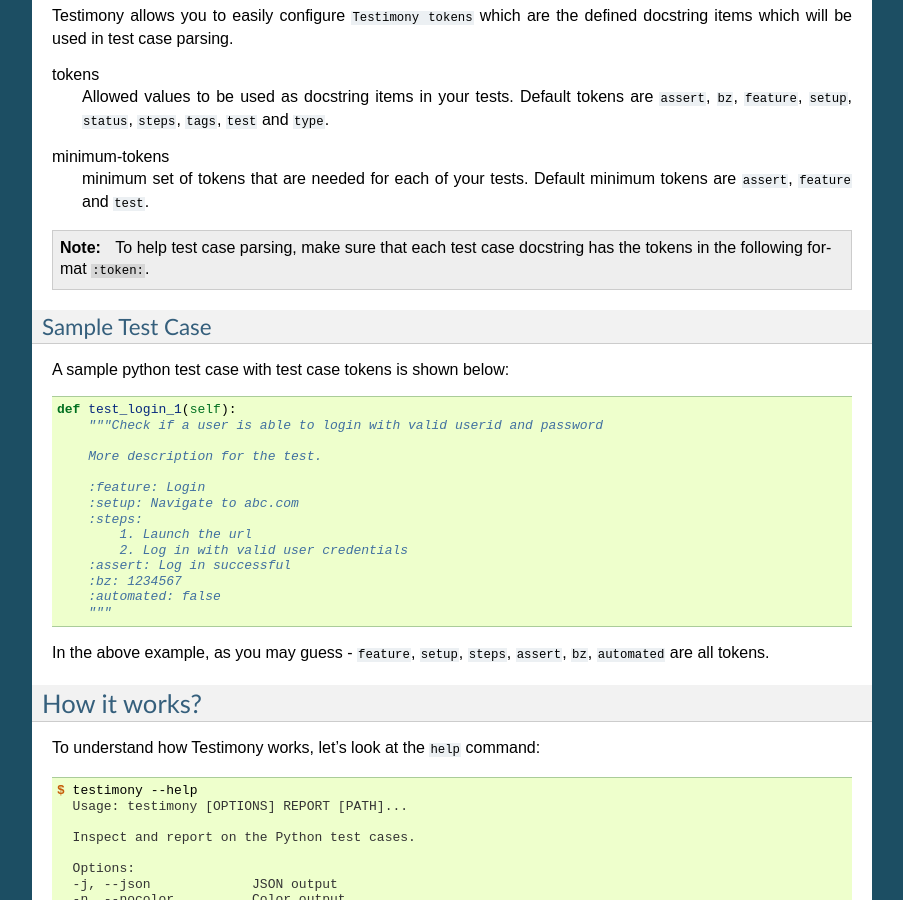
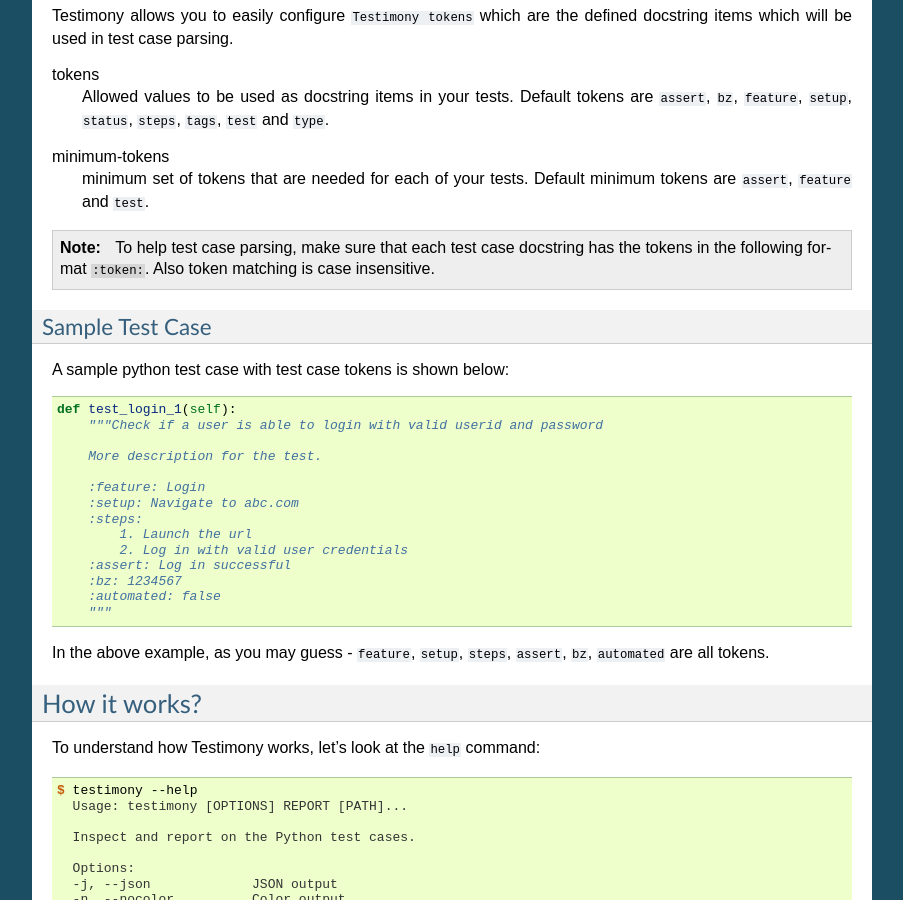
Before and after one commit to SatelliteQE/testimony, a Sphinx documentation site: the page built from docs/index.rst, in a window 1280 px wide and 900 px high, scrolled down 1076 px. Shown: the whole window, without its empty margins (198-1101 px from the left). Built offline with Sphinx 7.4.7, drawn with Linux system fonts in a browser that asks for light colours.

Commit message:
Make token matching case insensitive
Close #124

```diff
--- a/docs/index.rst
+++ b/docs/index.rst
@@ -50,7 +50,8 @@
 .. note::
 
     To help test case parsing, make sure that each test case docstring has the
-    tokens in the following format ``:token:``.
+    tokens in the following format ``:token:``. Also token matching is case
+    insensitive.
 
 Sample Test Case
 ++++++++++++++++
```
Also changed, not shown: 1 other file.
